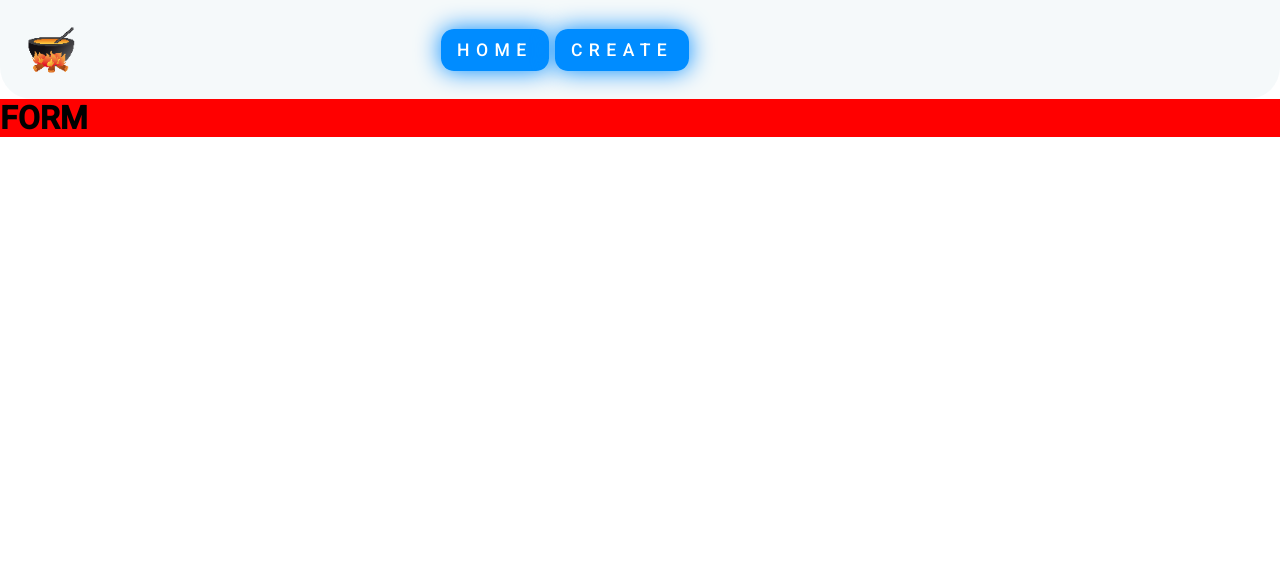
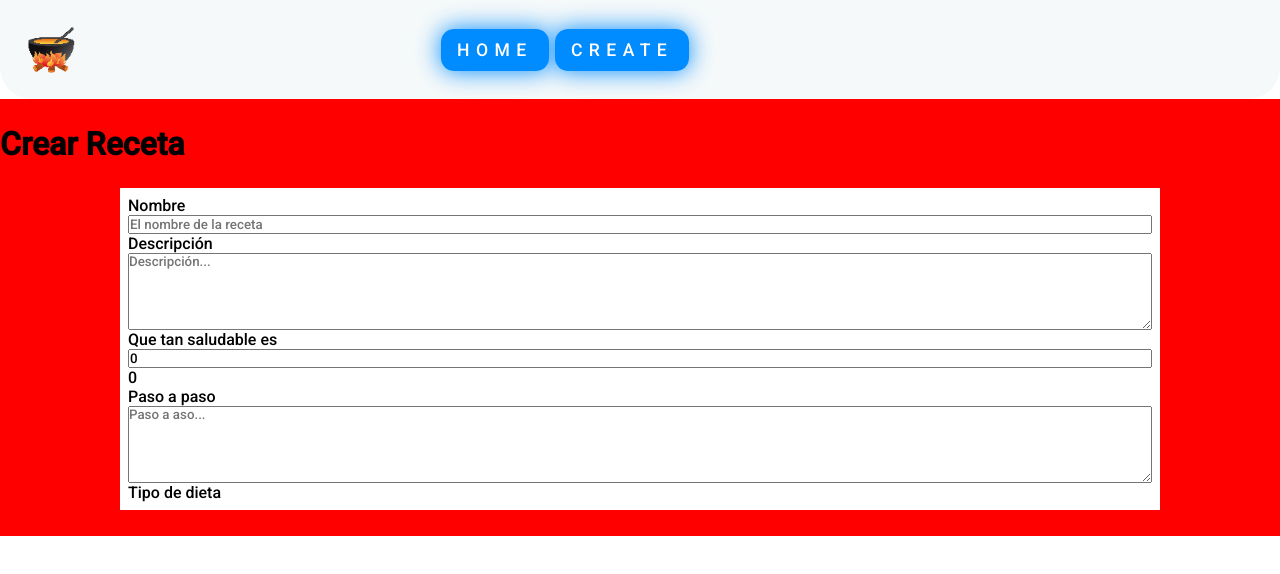
Before and after one commit to Alpharus2k/Food_Henry_Project, a React (Create React App) app in the folder client/: page /create in a window 1280 px wide. Shown: the top 574 px of the page. Built offline with nearby package versions, Linux system fonts and the light colour scheme.

Commit message:
Impletentar prototipo de Recipe-Form de ruta /Create

```diff
--- a/client/src/App.js
+++ b/client/src/App.js
@@ -3,7 +3,7 @@ import NavBar from './components/NavBar/NavBar'
 import PageNotFound from './components/PageNotFound/PageNotFound';
 import Home from './components/Home/Home';
 import Landing from './components/Landing/Landing';
-import FormRecipe from './components/Forms/Recipe-Form';
+import RecipeForm from './components/Forms/Recipe-Form';
 import RecipeFull from './components/Recipe/Recipe-Full';
 
 function App() {
@@ -16,7 +16,7 @@ function App() {
           <Route exact path={"/"} element={<Landing/>}> </Route>
           <Route path="/home" element={<Home/>}></Route>
           <Route path="/recipe/:recipeId" element={<RecipeFull/>}></Route>
-          <Route path="/create" element={<FormRecipe/>}></Route>
+          <Route path="/create" element={<RecipeForm/>}></Route>
           <Route path="*" element={<PageNotFound/>}></Route>
       </Routes>
 
--- /dev/null
+++ b/client/src/components/Errors/Error-Recipe-Form.js
@@ -0,0 +1,5 @@
+export const NO_NAME    = "Se requiere un nombre";
+export const NO_DESC    = "Se requiere una descripción";
+export const NO_SCORE   = "El puntaje tiene que ser Numérico entre el 1 y 100";
+export const NO_STEPS   = "No se ingresaron pasos a seguir";
+export const NO_DIET    = "Indique al menos 1 dieta";
--- a/client/src/components/Forms/Recipe-Form.jsx
+++ b/client/src/components/Forms/Recipe-Form.jsx
@@ -1,14 +1,147 @@
-import style from './Recipe-Form.module.css'
+import style from './Recipe-Form.module.css';
+import React from "react";
+import { NO_NAME, NO_DESC, NO_SCORE, NO_DIET, NO_STEPS } from "../Errors/Error-Recipe-Form"
 
-function Form(props){
+
+export function validate({name, description, score, stepByStep, diets }){
+  // eslint-disable-next-line
+  const regexName = /^[a-zA-Z íáúóéñÑ]*$/;
+  const MAX_SCORE = 100;
+  const MIN_SCORE = 1;
+  const errors = {};
+  if( !regexName.test(name) ) errors.name = NO_NAME;
+  if( !description.length ) errors.description = NO_DESC;
+  if( isNaN(Number(score)) || (score < MIN_SCORE  || score > MAX_SCORE )) errors.score = NO_SCORE;
+  if( !stepByStep ) errors.stepByStep = NO_STEPS;
+  if( diets.length < 1 ) errors.diets = NO_DIET;
+
+  return errors;
+}
+
+export default function RecipeForm(){
+  // State de inputs
+  const [ inputs, setInputs ] = React.useState({
+    name: "",
+    description: "",
+    score: 0,
+    stepByStep: "",
+    diets: []
+  })
+  // State Errors
+  const [ errors, setErrors ] = React.useState({
+    name: "",
+    description: "",
+    score: 0,
+    stepByStep: "",
+    diets: []
+  })
+  // Changes Handler
+  const handleChange = (event) => {
+    const property = event.target.name;
+    const value = event.target.value;
+    setInputs({...inputs, [property] : value});
+    setErrors( validate({...inputs, [property] : value}) );
+  }
+
+  // Submit handler
+  const handleSubmit = (event) => {
+    event.preventDefault();
+
+    if(!Object.keys(errors).length){
+      // Test
+      alert("Datos completos");
+      setErrors({
+        name: "",
+        description: "",
+        score: 1,
+        stepByStep: "",
+        diets: []
+      });
+      setInputs({
+        name: "",
+        description: "",
+        score: 1,
+        stepByStep: "",
+        diets: []
+      })
+    }else {
+      alert("Debes corregir los errores")
+    }
+  }
   return(
-  <>
-    <h1 className={style.bgRed}>FORM</h1>
-    <p>{props.name}</p>
+    <>
+
+    <div className={style.mainContainer}>
+      <h1>Crear Receta</h1>
+    <form onSubmit={handleSubmit} className={style.formContainer}>
+      {/* Name Input */}
+      <div className={style.pairContainer}>
+        <label  htmlFor="name" >Nombre</label>
+        <input  name="name"
+                type="text"
+                placeholder='El nombre de la receta'
+                value={inputs.name}
+                onChange={handleChange}
+                className={errors.name && "warning"}
+        />
+        {errors.name && <p className='danger'>{errors.name}</p>}
+      </div>
+
+      {/* Description Input */}
+      <div className={style.pairContainer}>
+        <label  htmlFor="description" >Descripción</label>
+        <textarea name="description"
+                  type="text"
+                  placeholder='Descripción...'
+                  rows="5"
+                  value={inputs.description}
+                  onChange={handleChange}
+                  className={errors.name && "warning"}
+        />
+        {errors.description && <p className='danger'>{errors.description}</p>}
+      </div>
+
+      {/* Score Input */}
+      <div className={style.pairContainer}>
+        <label  htmlFor="score">Que tan saludable es</label>
+        <input  name="score"
+                type="number"
+                placeholder= "Que tan saludable es de 1 a 100"
+                value={inputs.score}
+                onChange={handleChange}
+                className={ errors.score && "warning"}
+        />
+        {inputs.score && <p className='danger'>{errors.score}</p>}
+      </div>
+
+      {/* Step By Step Input */}
+      <div className={style.pairContainer}>
+        <label  htmlFor="stepByStep">Paso a paso</label>
+        <textarea name="stepByStep"
+                  type="text"
+                  placeholder='Paso a aso...'
+                  rows="5"
+                  value={inputs.stepByStep}
+                  onChange={handleChange}
+                  className={errors.name && "warning"}
+        />
+        {errors.stepByStep !== "1" && <p className='danger'>{errors.stepByStep}</p>}
+      </div>
+      {/* Step By Step Input */}
+      <div className={style.pairContainer}>
+        <label>Tipo de dieta</label>
+        {/* Armarlo con un FOR */}
+        {/* <div>
+          <input type="checkbox" id="scales" name="scales"/>
+          <label for="scales">Scales</label>
+        </div> */}
+      </div>
+    </form>
+    </div>
   </>
   )
 }
-export default Form;
+
 /*
 import React from "react"
 class Form2 extends React.Component{
--- a/client/src/components/Forms/Recipe-Form.module.css
+++ b/client/src/components/Forms/Recipe-Form.module.css
@@ -1,3 +1,45 @@
-.bgRed {
+
+.mainContainer {
+    display: flex;
     background-color: red;
+    text-align:center;
+    background-size: contain;
+    background-position: center;
+    top:0px;
+    right:0px;
+    bottom:0px;
+    left:0px;
+    justify-content: center;
+    flex-direction: column;
+    padding: 2% 0;
+    text-align: left;
 }
+.mainContainer h1 {
+    padding-bottom: 2%;
+}
+.formContainer{
+    background-color: white;
+    display: flex;
+    flex-direction: column;
+    align-self: center;
+    width: 80%;
+    padding-top: 2%;
+    padding: 0.5rem;
+}
+.pairContainer {
+    display: flex;
+    flex-direction: column;
+}
+
+
+/* Chrome, Safari, Edge, Opera */
+input::-webkit-outer-spin-button,
+input::-webkit-inner-spin-button {
+  -webkit-appearance: none;
+  margin: 0;
+}
+
+/* Firefox
+input[type=number] {
+  -moz-appearance: textfield;
+} */
```
